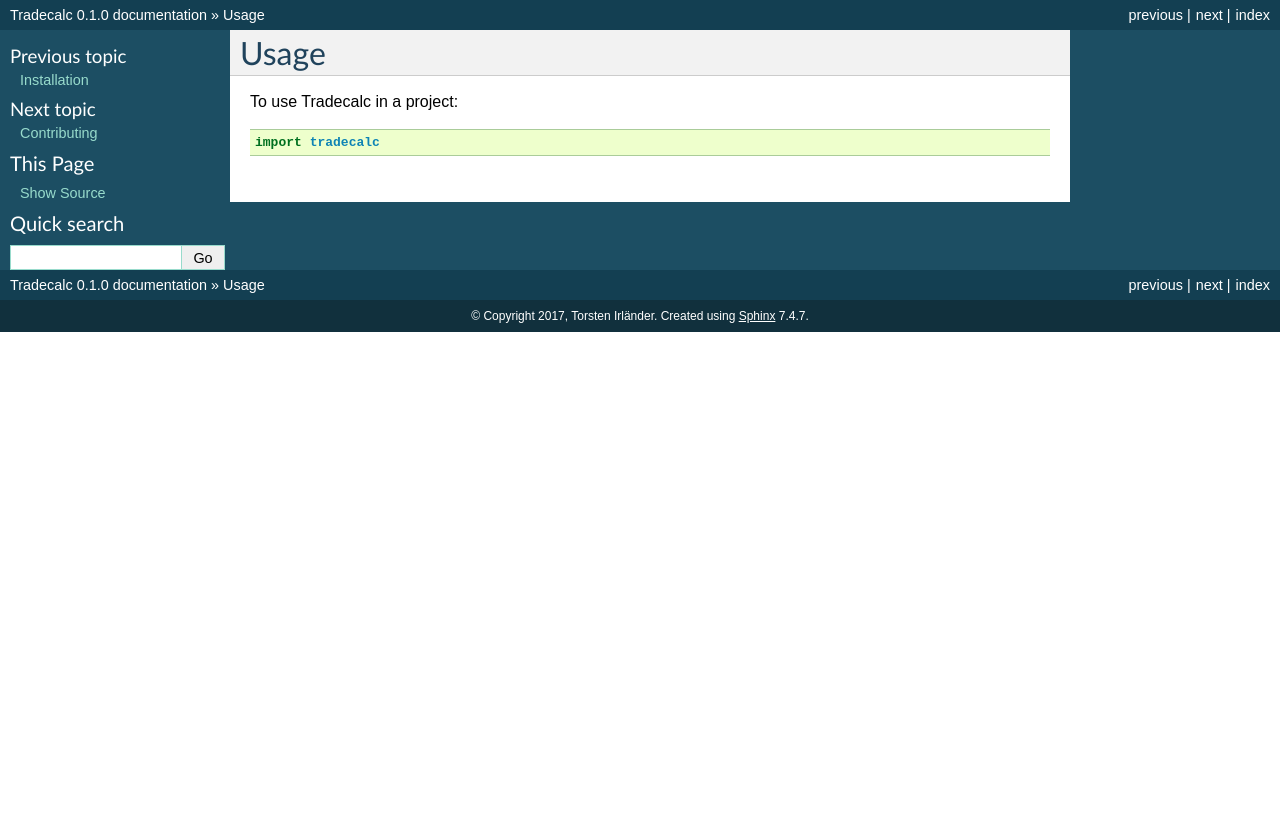
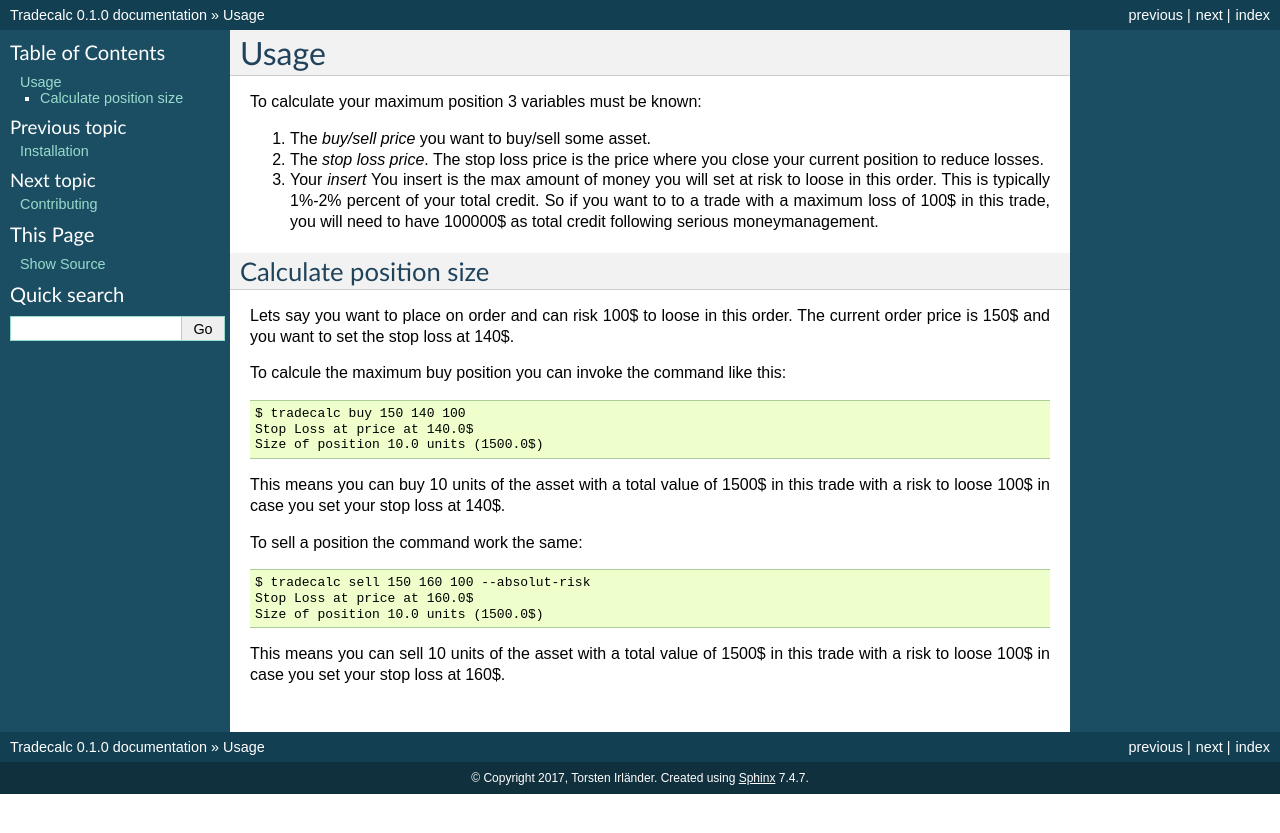
Before and after one commit to toirl/tradecalc, a Sphinx documentation site: the page built from docs/usage.rst, in a window 1280 px wide. Shown: the top 833 px of the page. Built offline with Sphinx 7.4.7, drawn with Linux system fonts in a browser that asks for light colours; pages that are not in the unit, such as notebooks, are missing from menus.

Commit message:
Added documentation on usage.

```diff
--- a/docs/usage.rst
+++ b/docs/usage.rst
@@ -1,7 +1,37 @@
 =====
 Usage
 =====
+To calculate your maximum position 3 variables must be known:
 
-To use Tradecalc in a project::
+1. The `buy/sell price` you want to buy/sell some asset.
+2. The `stop loss price`. The stop loss price is the price where you close your current position to reduce losses.
+3. Your `insert` You insert is the max amount of money you will set at risk to
+   loose in this order. This is typically 1%-2% percent of your total credit.
+   So if you want to to a trade with a maximum loss of 100$ in this trade, you
+   will need to have 100000$ as total credit following serious
+   moneymanagement.
 
-    import tradecalc
+Calculate position size
+-----------------------
+Lets say you want to place on order and can risk 100$ to loose in this order.
+The current order price is 150$ and you want to set the stop loss at 140$.
+
+To calcule the maximum buy position you can invoke the command like this::
+
+        $ tradecalc buy 150 140 100
+        Stop Loss at price at 140.0$
+        Size of position 10.0 units (1500.0$)
+
+This means you can buy 10 units of the asset with a total value of 1500$ in
+this trade with a risk to loose 100$ in case you set your stop loss at
+140$.
+
+To sell a position the command work the same::
+
+        $ tradecalc sell 150 160 100 --absolut-risk
+        Stop Loss at price at 160.0$
+        Size of position 10.0 units (1500.0$)
+
+This means you can sell 10 units of the asset with a total value of 1500$ in
+this trade with a risk to loose 100$ in case you set your stop loss at
+160$.
```
